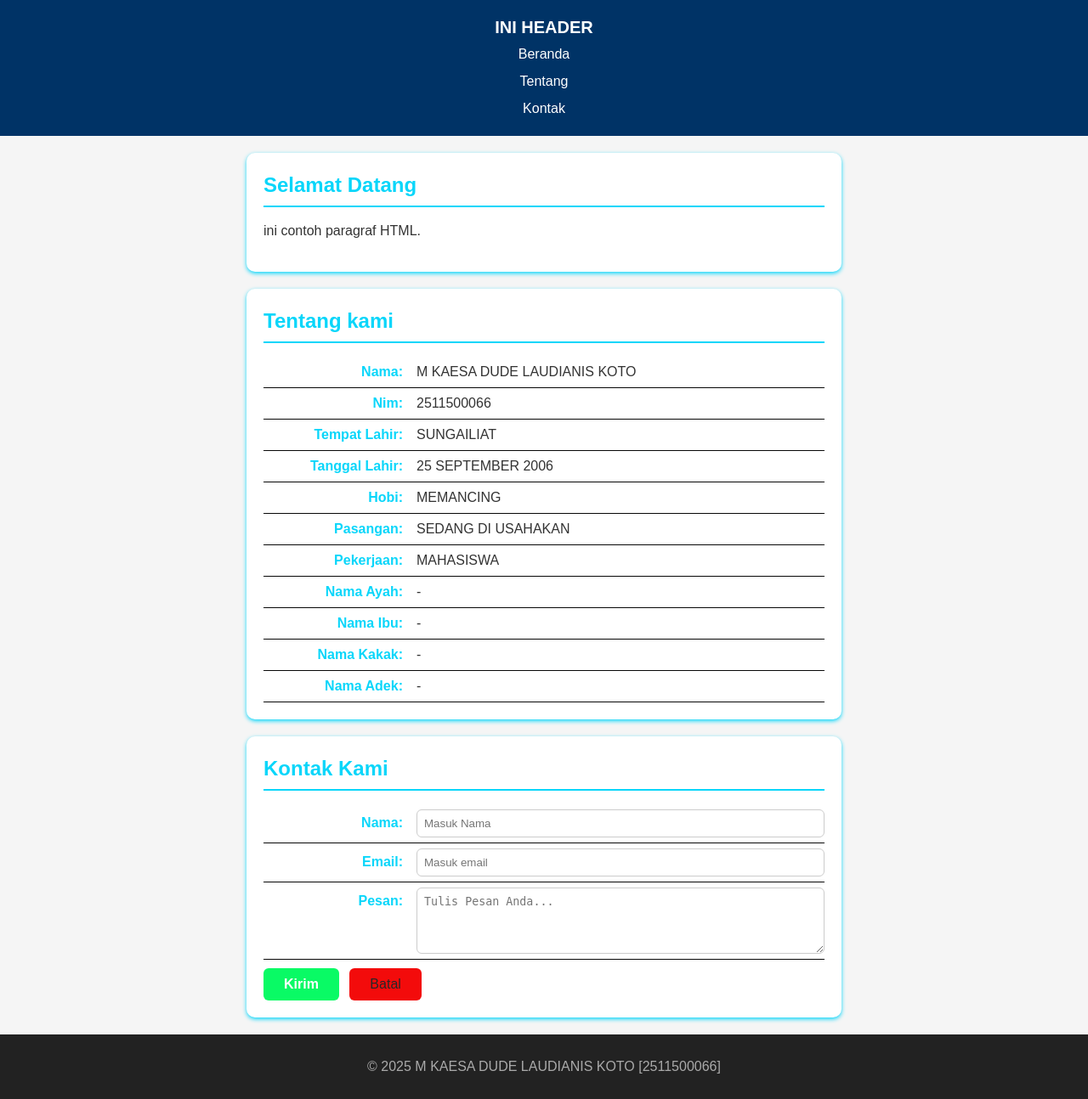
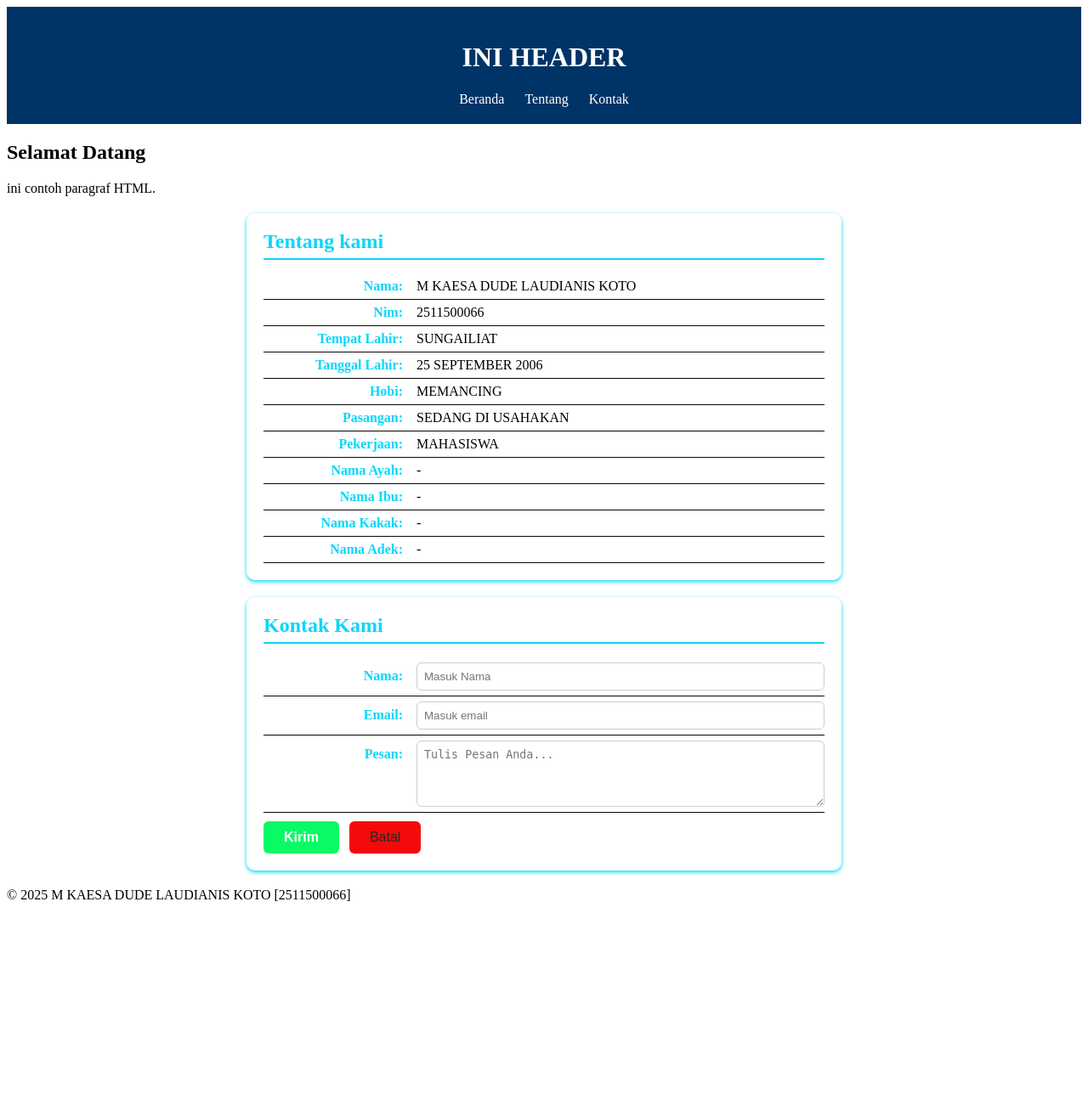
Before and after one commit to 2511500066-art/2511500066-PWD-TI1B-255260, a PHP site: page /pertemuan-04/index.html in a window 1280 px wide. Shown: the whole page at 85% size. After the commit the page ends 1061 px from the top, so only its background shows below. Run offline with PHP 8.4, Linux system fonts and the light colour scheme.

Commit message:
styling section #home

```diff
--- a/pertemuan-04/style.css
+++ b/pertemuan-04/style.css
@@ -18,37 +18,11 @@ header ul {
 }
 
 header li a {
-    color: #fff;
-    text-decoration: none;
-    padding: 6px 12px;
+color: #fff;
+text-decoration: none;
+padding: 6px 12px;
 }
 
-body {
-    margin: 0;
-    font-family: arial, sans-serif;
-    background: #f5f5f5;
-    color: #333;
-    line-height: 1.5;
-}
-header h1 {
-margin: 0 0 8px;
-font-size: 20px;
-line-height: 1.2;
-}
-
-header ul {
-flex-direction: column;
-align-items: stretch;
-gap: 8px;
-margin: 8px 0 0;
-}
-
-
-#home p {
-text-align: justify;
-}
-
-#home,
 #about,
 #contact {
     background-color: #ffffff;
@@ -59,7 +33,6 @@ text-align: justify;
     box-shadow: 0 2px 5px #09d6fa;
 }
 
-#home h2,
 #about h2,
 #contact h2 {
     color: #09d6fa;
@@ -138,40 +111,7 @@ text-align: justify;
     transform: translateY(-1px);
 }
 
-
-footer {
-background: #222;
-color: #aaa;
-text-align: center;
-padding: 10px;
-}
-
-header li a:hover {
-background-color: #85020d;
-border-radius: 6px;
-transition: background-color 0.3s ease;
-}
-
-header li a:focus {
-outline: 2px solid #fff;
-outline-offset: 2px;
-border-radius: 6px;
-background-color: rgba(255, 255, 255, 0.15);
-}
-
-header li a:active {
-background-color: #cc04a1;
-transform: translateY(1px);
-}
-
 @media (max-width: 600px) {
-
-header {
-padding: 16px;
-position: sticky;
-top: 0;
-z-index: 1000;
-}
 
     #about p,
     #contact label {
```
